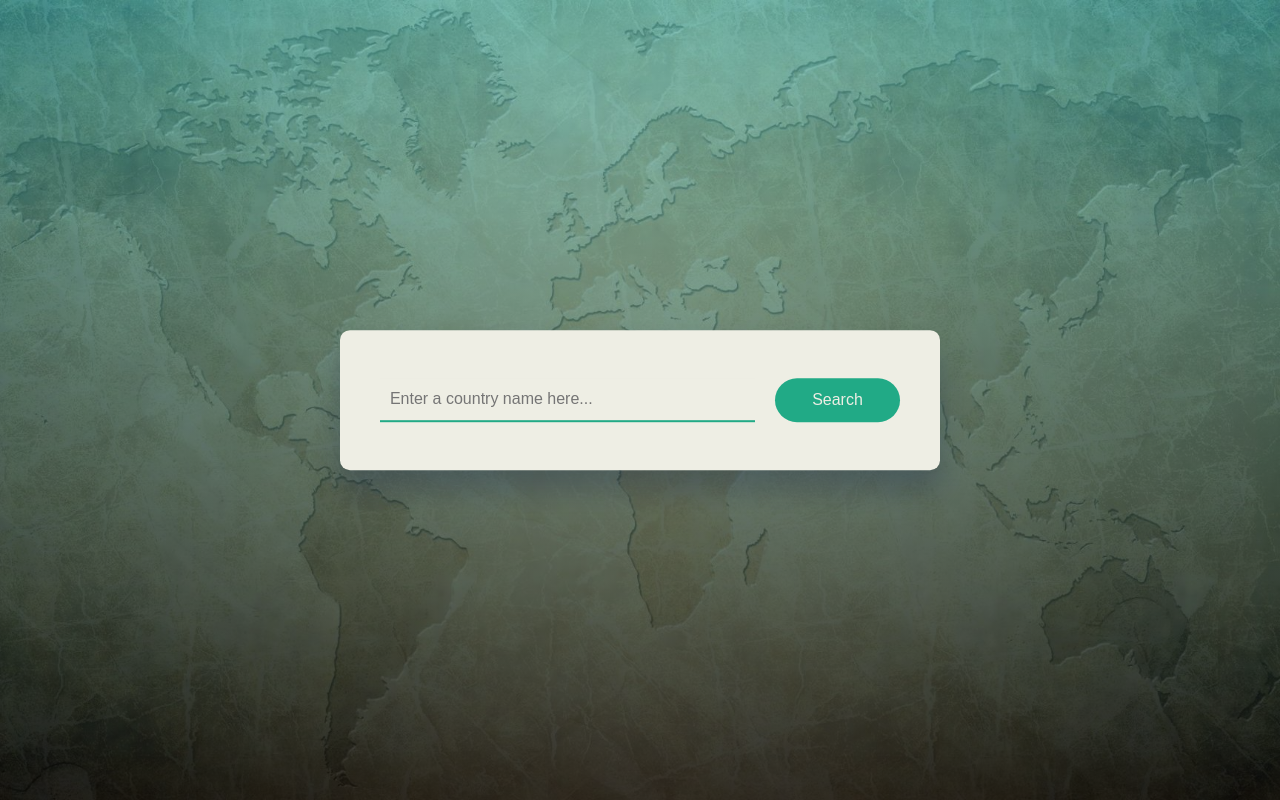
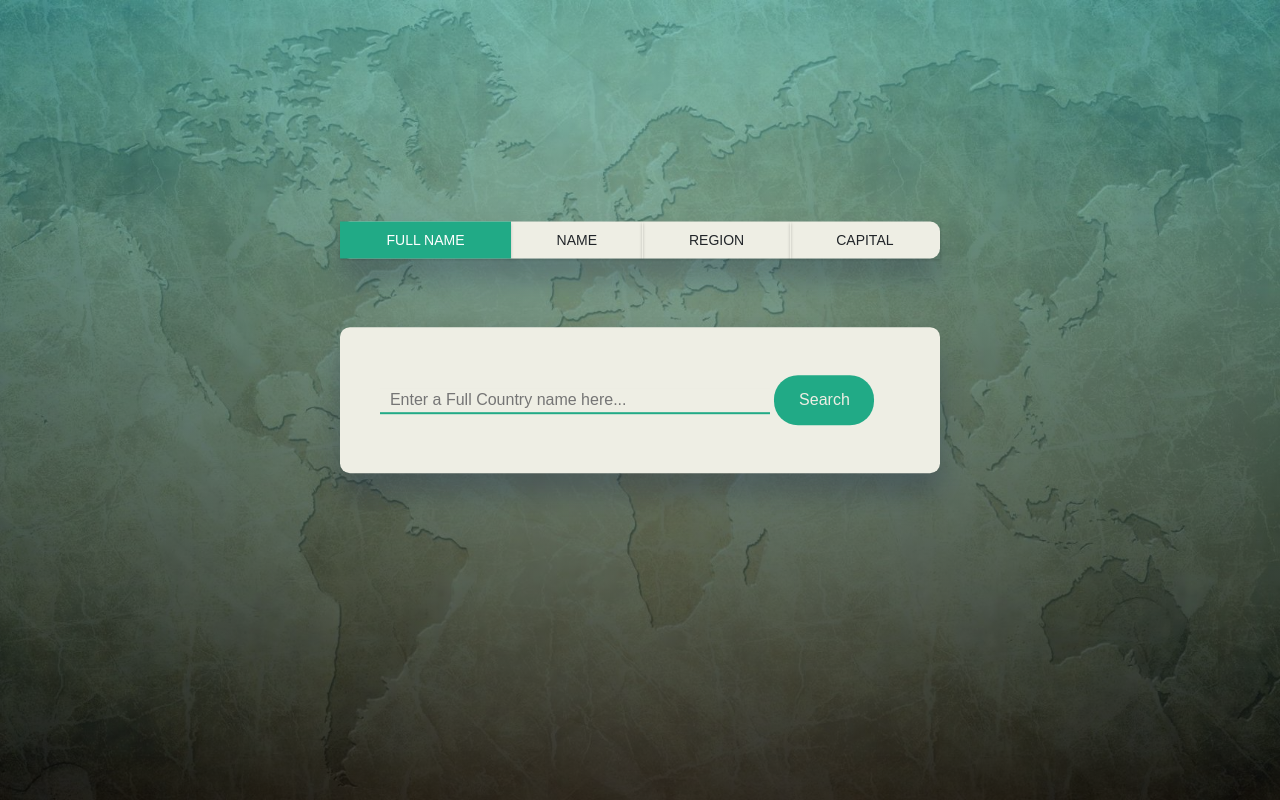
Before and after one commit to Roshankrshah/Country-Guide-App, a plain HTML site: page index.html in a window 1280 px wide. Drawn offline with nearby package versions, Linux system fonts and the light colour scheme.

Commit message:
update structure and design

```diff
--- a/app.js
+++ b/app.js
@@ -1,4 +1,24 @@
 const searchBtn = document.getElementById("search-btn");
+const btnContainer = document.querySelector('.btn-group');
+const btns = document.querySelectorAll('.btn');
+const searchQuery = document.querySelectorAll('.search-wrapper');
+
+btnContainer.addEventListener('click',(e)=>{
+    const id = e.target.dataset.id;
+    if(id){
+        btns.forEach((btn)=>{
+            btn.classList.remove("active");
+        })
+        e.target.classList.add("active");
+        searchQuery.forEach((query)=>{
+            query.classList.remove("active");
+        })
+        const element = document.getElementById(id);
+        element.classList.add("active");
+    }
+});
+
+/*
 const countryInp = document.getElementById("country-inp");
 const result = document.querySelector(".result");
 
@@ -10,7 +30,7 @@ searchBtn.addEventListener("click", () => {
         /*console.log(data[0].capital[0]);
         console.log(data[0].flags.png);
         console.log(Object.keys(data[0].currencies)[0]);
-        console.log(Object.values(data[0].languages).toString().split(',').join(', '))*/
+        console.log(Object.values(data[0].languages).toString().split(',').join(', '))
 
         let displayDet = `
         <img src="${data[0].flags.svg}" alt="data[0].flags.alt" class="flag-img" />
@@ -57,7 +77,7 @@ searchBtn.addEventListener("click", () => {
 
     })
 });
-
+*/
 const preloader = document.querySelector('.preloader');
 
 window.addEventListener('load',()=>{
--- a/index.html
+++ b/index.html
@@ -1,25 +1,51 @@
 <!DOCTYPE html>
 <html lang="en">
+
 <head>
     <meta charset="UTF-8">
     <meta name="viewport" content="width=device-width, initial-scale=1.0">
-    <link rel="stylesheet" href="style.css"/>
+    <link href="https://cdn.jsdelivr.net/npm/bootstrap@5.3.0/dist/css/bootstrap.min.css" rel="stylesheet"
+        integrity="sha384-9ndCyUaIbzAi2FUVXJi0CjmCapSmO7SnpJef0486qhLnuZ2cdeRhO02iuK6FUUVM" crossorigin="anonymous">
+    <link rel="stylesheet" href="style.css" />
     <title>Country Guide</title>
 </head>
+
 <body>
 
     <div class="preloader">
-        <img src="preloader.gif" alt="preloader" class="preloader_item"/>
+        <img src="preloader.gif" alt="preloader" class="preloader_item" />
+    </div>
+
+    <div class="btn-group btn-group-lg" role="group" aria-label="Large button group">
+        <button type="button" class="btn active" data-id="country">Full Name</button>
+        <button type="button" class="btn" data-id="name">Name</button>
+        <button type="button" class="btn" data-id="region">Region</button>
+        <button type="button" class="btn" data-id="capital">Capital</button>
     </div>
 
     <div class="container">
-        <div class="search-wrapper">
-            <input type="text" id="country-inp" placeholder="Enter a country name here..." required/>
+        <div class="search-wrapper active" id="country">
+            <input type="text" id="country-inp" placeholder="Enter a Full Country name here..." required />
+            <button id="search-btn">Search</button>
+        </div>
+        <div class="search-wrapper" id ="name">
+            <input type="text" id="name-inp" placeholder="Enter a country name here..." required />
+            <button id="search-btn">Search</button>
+        </div>
+        <div class="search-wrapper" id="region">
+            <input type="text" id="region-inp" placeholder="Enter a region here..." required />
+            <button id="search-btn">Search</button>
+        </div>
+        <div class="search-wrapper" id="capital">
+            <input type="text" id="capital-inp" placeholder="Enter a capital name here..." required />
             <button id="search-btn">Search</button>
         </div>
         <div class="result"></div>
     </div>
     <script src="app.js"></script>
+    <script src="https://cdn.jsdelivr.net/npm/bootstrap@5.3.0/dist/js/bootstrap.bundle.min.js"
+        integrity="sha384-geWF76RCwLtnZ8qwWowPQNguL3RmwHVBC9FhGdlKrxdiJJigb/j/68SIy3Te4Bkz"
+        crossorigin="anonymous"></script>
+</body>
 
-</body>
 </html>
--- a/style.css
+++ b/style.css
@@ -1,4 +1,3 @@
-
 * {
     padding: 0;
     margin: 0;
@@ -10,6 +9,32 @@ body {
     min-height: 100vh;
     background: linear-gradient(rgba(63, 208, 212, 0.5), rgba(0, 0, 0, 0.7)),
         url(./map.jpg) center/cover no-repeat;
+}
+
+.btn-group {
+    background-color: #eeeee4;
+    width: 80vw;
+    max-width: 37.5em;
+    position: absolute;
+    transform: translate(-50%, -50%);
+    top: 30%;
+    left: 50%;
+    border-radius: 0.62em;
+    box-shadow: 0 1.25em 1.8em rgba(8, 21, 65, 0.25);
+}
+
+.btn {
+    text-transform: uppercase;
+    display: inline-block;
+    font-size: 0.875rem;
+    border: 2px solid var(--clr-black);
+    box-shadow: 0 1px 3px rgba(0, 0, 0, 0.2);
+    border-radius: var(--radius);
+}
+
+.btn:hover {
+    background-color: #21aa86;
+    color: white;
 }
 
 .container {
@@ -37,11 +62,13 @@ body {
     color: #eeeee4;
     padding: 0.8em 0;
     border: none;
+    width: 100px;
     border-radius: 1.5em;
 }
 
 .search-wrapper input {
     font-size: 1em;
+    width: 75%;
     padding: 0 0.62em;
     border: none;
     border-bottom: 2px solid#21aa86;
@@ -49,9 +76,10 @@ body {
     color: #222a43;
 }
 
-#country-inp{
+#country-inp {
     background-color: #eeeee4;
 }
+
 #result {
     margin-top: 1.25em;
 }
@@ -94,6 +122,19 @@ body {
     color: #ff465a;
 }
 
+.search-wrapper {
+    display: none;
+}
+
+.btn.active {
+    background-color: #21aa86;
+    color: white;
+}
+
+.search-wrapper.active {
+    display: block;
+}
+
 .preloader {
     position: fixed;
     top: 0;
```
